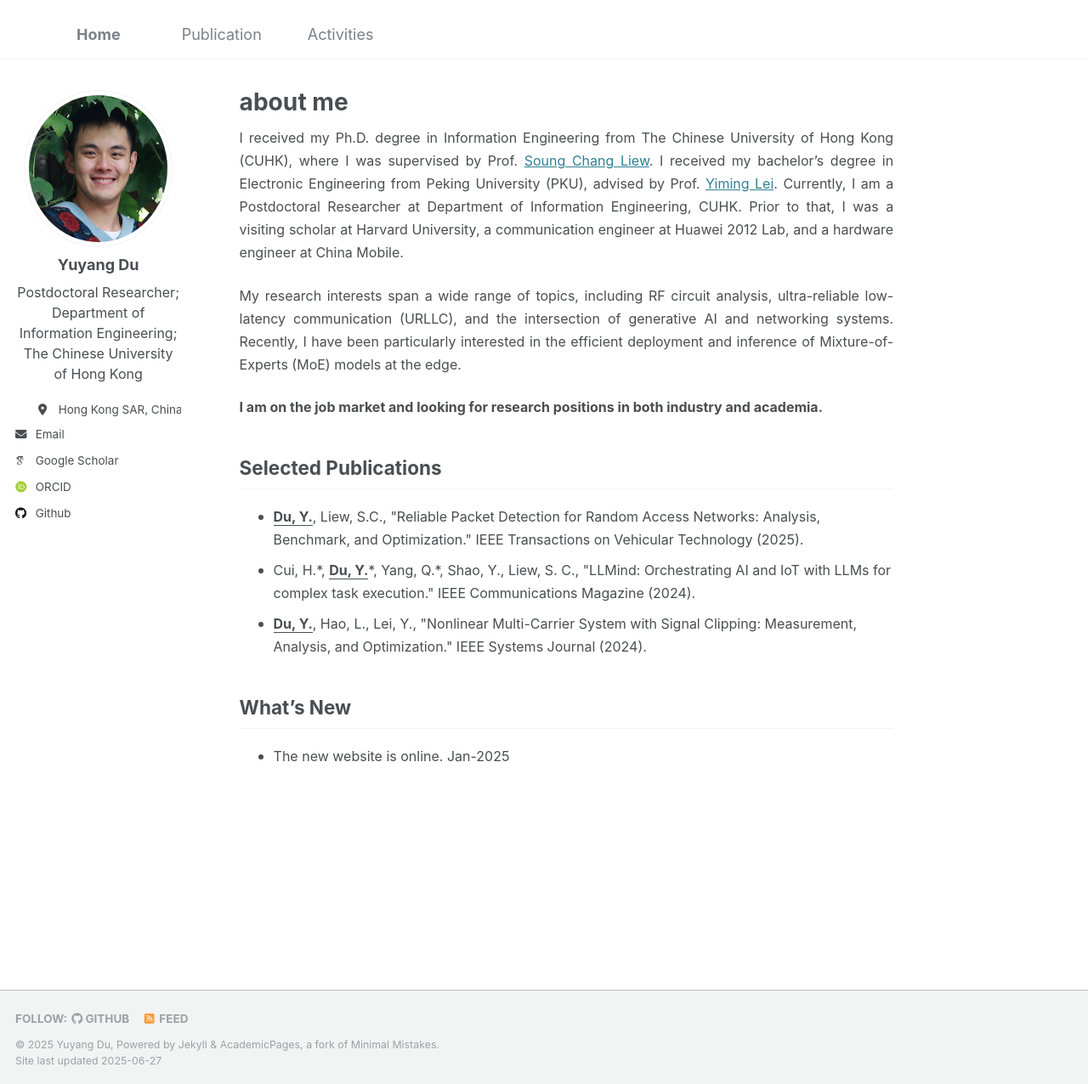
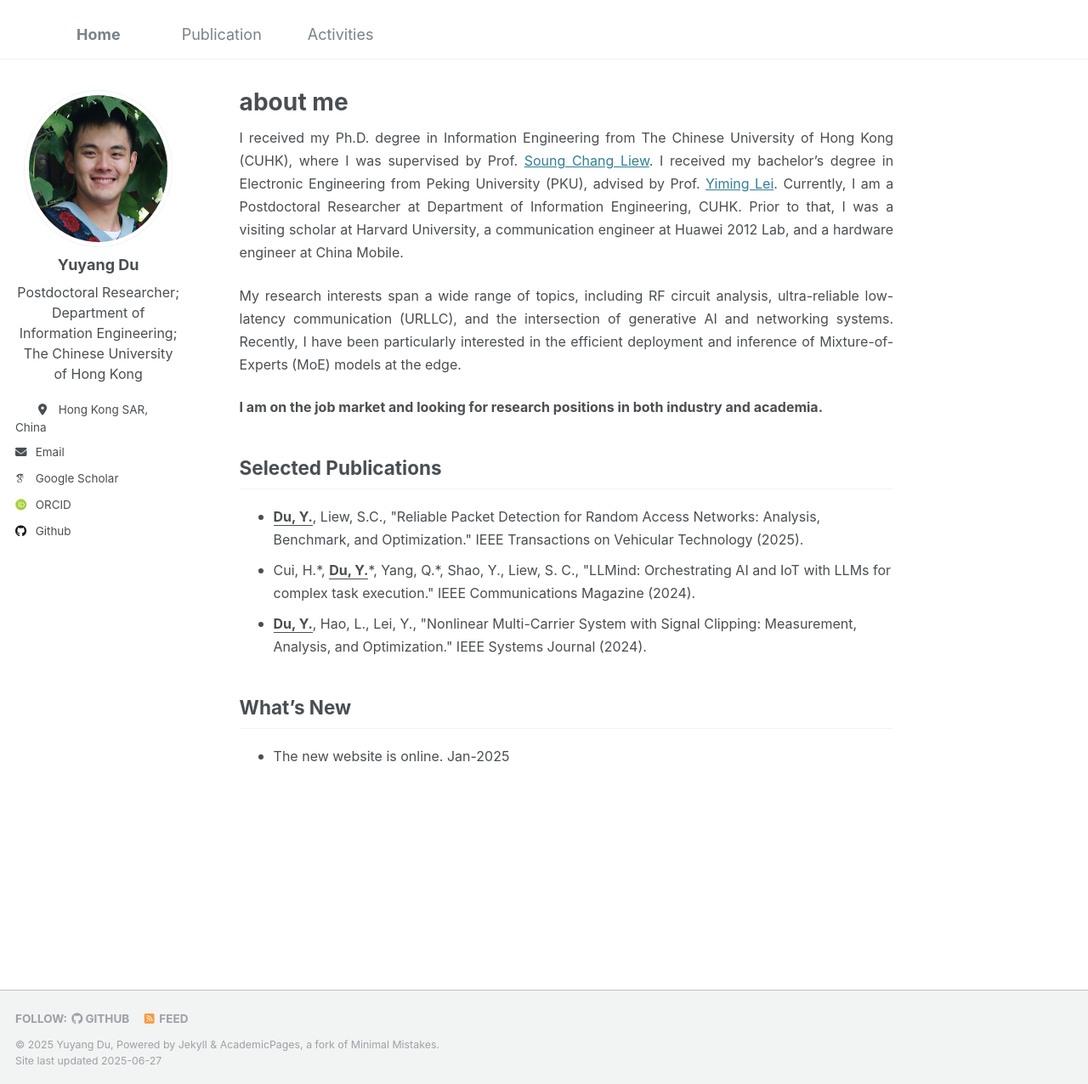
Before and after one commit to yuyangdu01/yuyangdu01.github.io, a Jekyll site: the page built from _pages/about.md, in a window 1280 px wide and 1276 px high. Shown: the whole window at 85% size. Built offline with Jekyll 4.4.1, drawn with Linux system fonts in a browser that asks for light colours; some web fonts are replaced.

```diff
--- a/_config.yml
+++ b/_config.yml
@@ -25,7 +25,7 @@ author:
   name             : "Yuyang Du"
   pronouns         : # example: "he/his"
   bio              : "<font size=3>Postdoctoral Researcher;<br>Department of Information Engineering;<br>The Chinese University of Hong Kong</font></center>" #<center>
-  location         : "Hong Kong SAR, China"
+  location         : "Hong Kong SAR,<br>China"
   employer         : #CUHK
   uri              : #https://www.cuhk.edu.hk/english/index.html
   email            : "duyuyang01@gmail.com"
```
